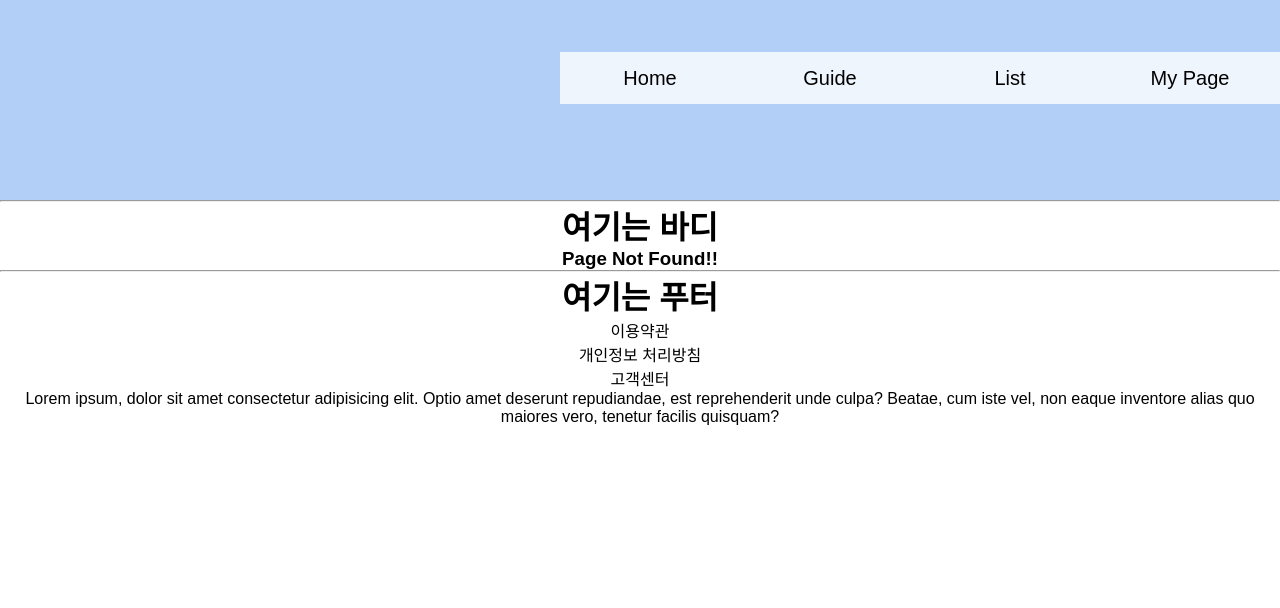
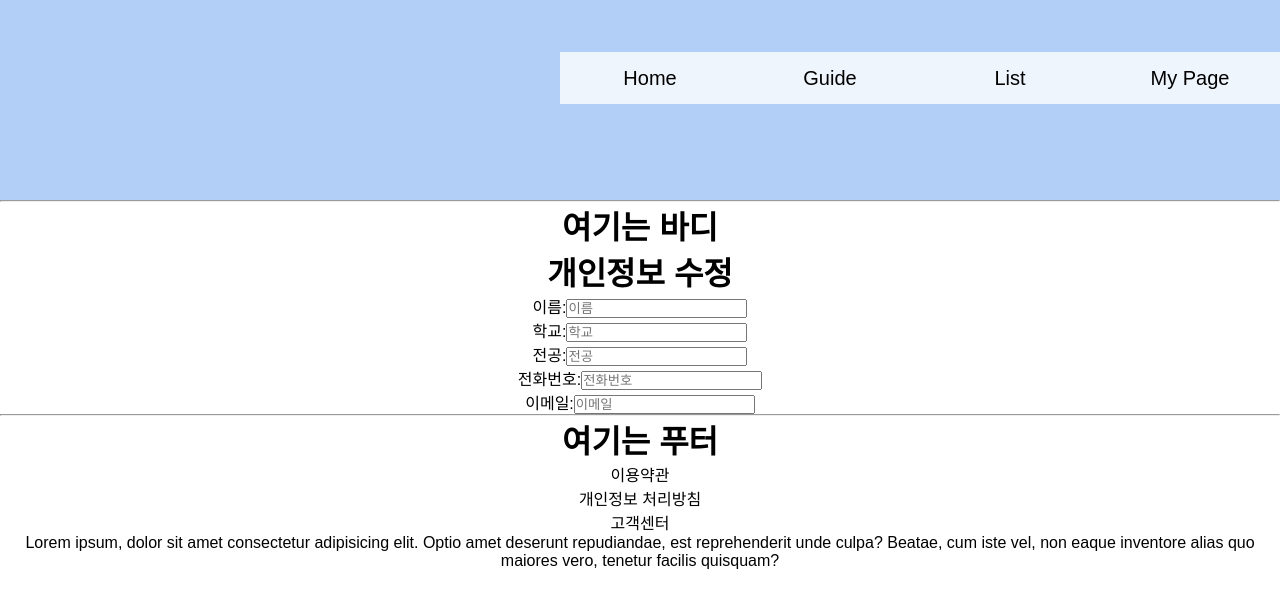
Before and after one commit to Kim-Hyunjo/MoZIP, a React (Create React App) app in the folder front/: page /mypage/edit in a window 1280 px wide. Shown: the top 608 px of the page. Built offline with nearby package versions, Linux system fonts and the light colour scheme.

Commit message:
feat: connect mypage edit

```diff
--- a/front/src/App.tsx
+++ b/front/src/App.tsx
@@ -19,6 +19,7 @@ import ListETC from './pages/list/ListETC';
 import login from './pages/login';
 import sginup from './pages/signup';
 import mypage from './pages/mypage';
+import myPageEdit from './pages/myPageEdit';
 import mypageStatus from './pages/mypageStatus';
 
 import detailPage1 from './pages/detailPage1';
@@ -63,6 +64,7 @@ function App() {
           <Route exact path="/list/학술/1" component={detailPage1}/>
 
           <Route exact path="/mypage" component={mypage} />
+          <Route exact path="/mypage/edit" component={myPageEdit} />
           <Route exact path="/mypage/status" component={mypageStatus} />
 
           <Route exact path="/mypage/introduction" component={SelfIntroduction} />
--- a/front/src/pages/myPageEdit.tsx
+++ b/front/src/pages/myPageEdit.tsx
@@ -1,7 +1,7 @@
 import { BrowserRouter as Router, Route,Link } from 'react-router-dom';
 import React, {  useState } from "react";
 
-const mypage = () => {
+const myPageEdit = () => {
   const personalInfo = {name: "최우영", sort:"직장인", school:"테이브대학교", major:"서핑학과", grade:"3", state:"재학", birth: "2020.11.07", phoneNum: "010-0000-0000", email: "tave@naver.com", address:"서울시 강남구"};
   const personalApplyHistory = [{name: "~내가 지원한 동아리~", introduction:"~동아리의 상세설명~"},{name: "~내가 지원한 동아리2~", introduction:"~동아리의 상세설명2~"}]
   return(
@@ -40,41 +40,10 @@ const mypage = () => {
                />
             </div>
             </form>
-
-
-        {/* 학년
-        생년월일 */}
-        {/* 거주지역 */}
         </div>
-        </div>
-      {/* <div id="namecard">
-        {personalInfo.name} <br></br>
-        학교 및 학과 : {personalInfo.school} {personalInfo.major}<br></br>
-        학년 : {personalInfo.grade}학년 {personalInfo.state}중 <br></br>
-        생년월일 : {personalInfo.birth} <br></br>
-        전화번호 : {personalInfo.phoneNum} <br></br>
-        이메일 : {personalInfo.email} <br></br>
-        거주지 : {personalInfo.address}<br></br>
-        <button>수정하기</button>
       </div>
-      <button>자기소개함 관리</button>
-      <div id="applyHistory">
-        <ul id="small box">
-          <li>
-            {personalApplyHistory[0].name} <br></br>
-            {personalApplyHistory[0].introduction}<br></br>
-            <button>최종 결과 확인</button>
-          </li>
-          <li>
-            {personalApplyHistory[1].name} <br></br>
-            {personalApplyHistory[1].introduction}<br></br>
-            <button>지원서 수정하기</button>
-          </li>
-        </ul>
-      </div> */}
     </div>
   )
-
 }
 
-export default mypage
+export default myPageEdit
--- a/front/src/pages/mypage.tsx
+++ b/front/src/pages/mypage.tsx
@@ -18,7 +18,7 @@ const mypage = () => {
         전화번호 : {personalInfo.phoneNum} <br></br>
         이메일 : {personalInfo.email} <br></br>
         거주지 : {personalInfo.address}<br></br>
-        <button>수정하기</button>
+        <Link to="./mypage/edit"><button>수정하기</button></Link>
       </div>
       <button>자기소개함 관리</button>
       <div id="applyCurrent">
```
